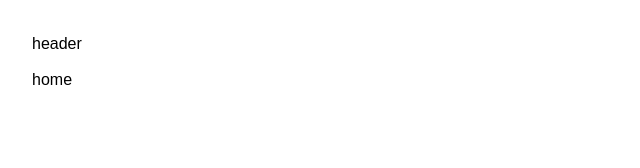
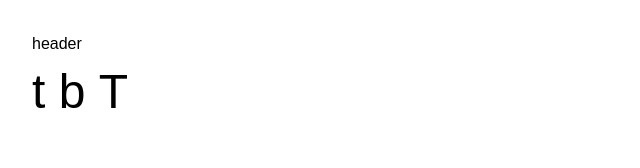
Before and after one commit to cjinhuo/morse, a React app: page / in a window 1280 px wide. Shown: the top 168 px of the page, without its empty margins (0-640 px from the left). Built offline with nearby package versions, Linux system fonts and the light colour scheme; the HTML template or start-up script is replaced by a standard one.

Commit message:
feat: add keyboard event for type

```diff
--- /dev/null
+++ b/src/pages/home/fun-input.tsx
@@ -0,0 +1,90 @@
+import { useEffect } from 'react'
+import styled from 'styled-components'
+import { fromEvent } from 'rxjs'
+
+const FunInputContainer = styled.div`
+  position: relative;
+  #caret {
+    height: 3rem;
+    position: absolute;
+    animation: caretFlashSmooth 1s infinite;
+    background: black;
+    width: 0.2rem;
+    transition: 0.125s;
+  }
+  @keyframes caretFlashSmooth {
+    0%,
+    100% {
+      opacity: 0;
+    }
+
+    50% {
+      opacity: 1;
+    }
+  }
+  .word {
+    line-height: 3rem;
+    font-size: 3rem;
+  }
+`
+export default function FunInput() {
+  useEffect(() => {
+    const caretNode = document.querySelector('#caret') as HTMLElement
+    let activeChar = document.querySelector('.word.active') as HTMLElement
+    if (activeChar) {
+      caretNode!.style.left = `${activeChar.offsetLeft}px`
+    }
+    const keyDownEvent = fromEvent<KeyboardEvent>(document, 'keydown')
+    keyDownEvent.subscribe((e) => {
+      const wordContent = activeChar.innerHTML === '&nbsp;' ? ' ' : activeChar.innerHTML
+      if (wordContent === e.key) {
+        activeChar.classList.remove('active')
+        const nextChar = activeChar.nextElementSibling as HTMLElement
+        if (nextChar) {
+          activeChar = nextChar
+          activeChar.classList.add('active')
+        } else {
+          const nextWords = activeChar.parentElement?.nextElementSibling
+          if (nextWords && nextWords.className.includes('word-container')) {
+            activeChar = nextWords.firstElementChild as HTMLElement
+            activeChar.classList.add('active')
+          } else {
+            activeChar = null
+          }
+        }
+        if (activeChar) {
+          caretNode.style.left = `${activeChar.offsetLeft}px`
+        } else {
+          console.log('结束')
+        }
+      }
+      // if (e.key === 'a') {
+      //   setHighlightEdge('e1-2')
+      // } else {
+      //   setHighlightEdge('e1-3')
+      // }
+    })
+  }, [])
+  return (
+    <FunInputContainer>
+      <div id='caret'></div>
+      <div className='word-container inline-block'>
+        <span className='word active'>t</span>
+        {/* <span className='word'>E</span> */}
+        {/* <span className='word'>S</span> */}
+        {/* <span className='word'>T</span> */}
+        <span className='word'>&nbsp;</span>
+      </div>
+      <div className='word-container inline-block'>
+        <span className='word active'>b</span>
+        {/* <span className='word'>E</span> */}
+        {/* <span className='word'>S</span> */}
+        {/* <span className='word'>T</span> */}
+        <span className='word'>&nbsp;</span>
+      </div>
+      <div className='word-container inline-block'>
+        <span className='word'>T</span>
+      </div>
+    </FunInputContainer>
+  )
+}
--- a/src/pages/home/home.tsx
+++ b/src/pages/home/home.tsx
@@ -1,3 +1,9 @@
+import FunInput from './fun-input'
+
 export default function Home() {
-  return <div className='w-full px-8 grow'>home</div>
+  return (
+    <div className='w-full px-8 grow'>
+      <FunInput></FunInput>
+    </div>
+  )
 }
```
